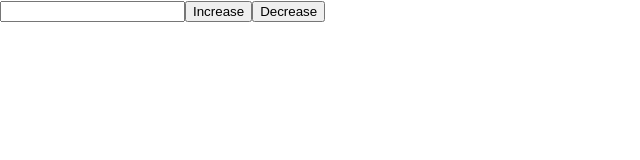
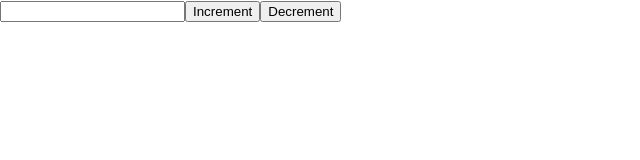
Before and after one commit to Usman-afzal-empg/ClassComponentsPractice, a React (Create React App) app: page / in a window 1280 px wide. Shown: the top 160 px of the page, without its empty margins (0-640 px from the left). Built offline with nearby package versions, Linux system fonts and the light colour scheme.

Commit message:
Functional Component created

```diff
--- a/src/App.js
+++ b/src/App.js
@@ -1,8 +1,9 @@
 import logo from "./logo.svg";
 import "./App.css";
 import Example from "./components/example";
+import ExampleF from "./components/exampleF";
 function App() {
-  return <Example />;
+  return <ExampleF />;
 }
 
 export default App;
--- /dev/null
+++ b/src/components/exampleF.jsx
@@ -0,0 +1,21 @@
+import React, { Fragment, useState } from "react";
+
+function Counter(props) {
+  const [count, setCount] = useState(0);
+  const [name, setName] = useState("");
+  return (
+    <Fragment>
+      <input type="text" onChange={(event) => setName(event.target.value)} />
+      {count > 0 && (
+        <span>
+          {name} has clicked {count} times
+        </span>
+      )}
+
+      <button onClick={() => setCount(count + 1)}>Increment</button>
+      <button onClick={() => setCount(count - 1)}>Decrement</button>
+    </Fragment>
+  );
+}
+
+export default Counter;
```
